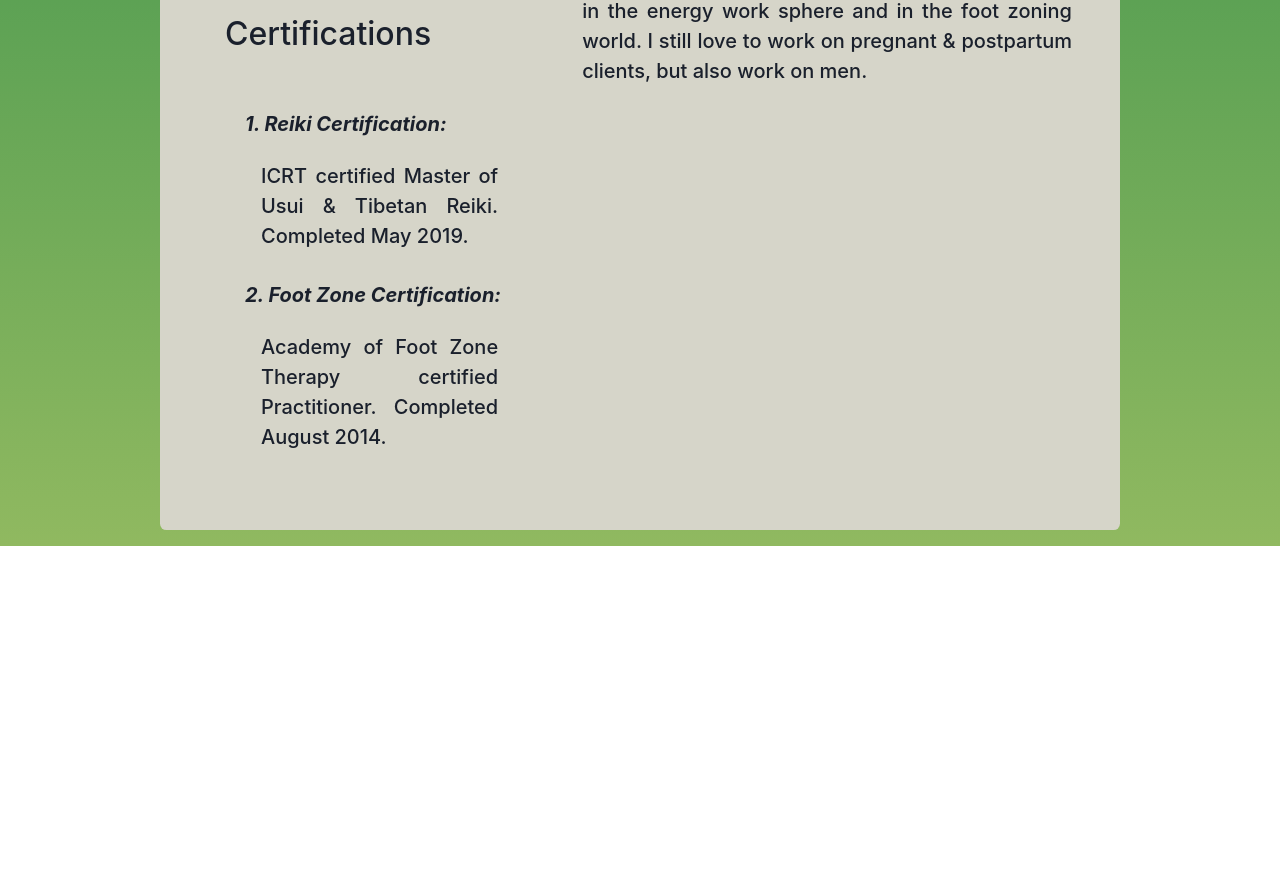
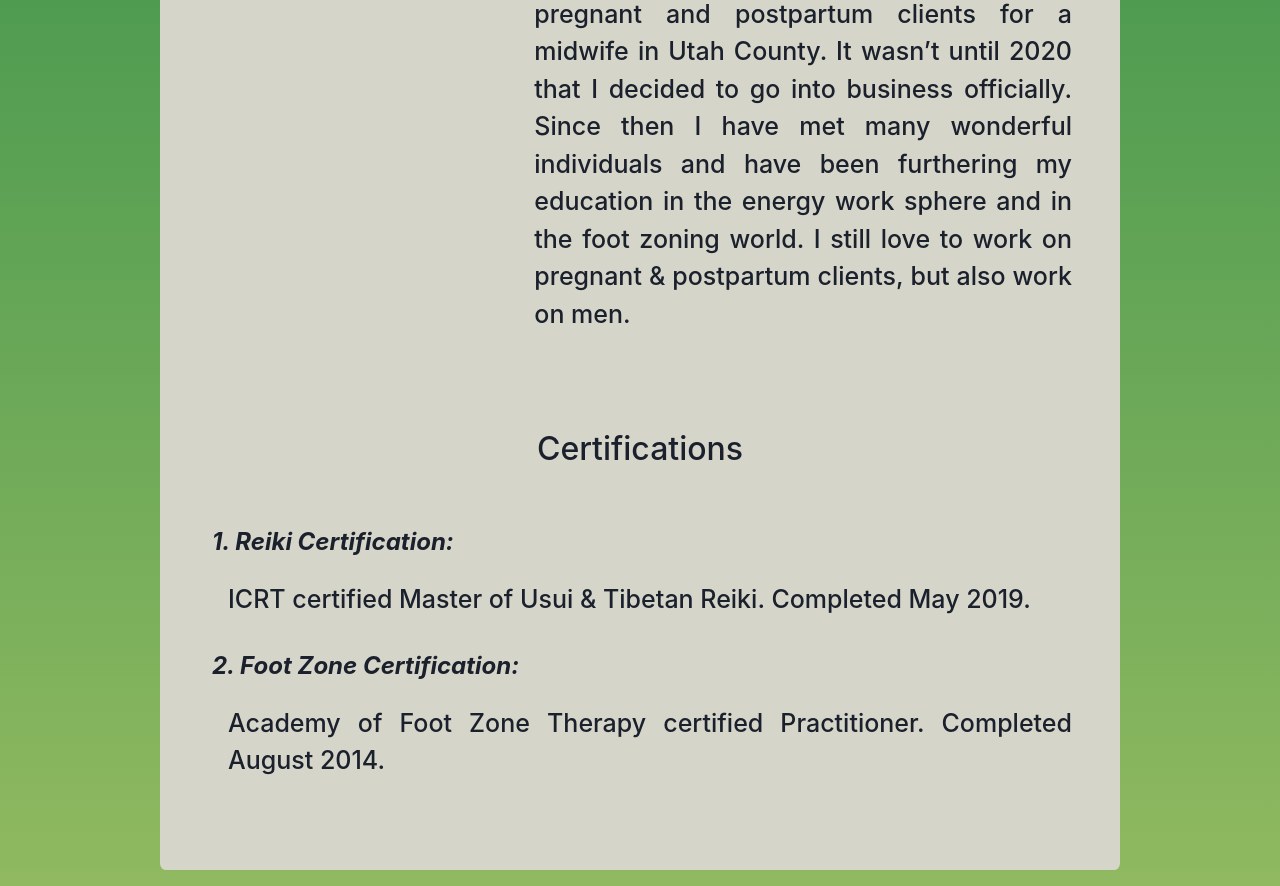
Before and after one commit to MattAJ26/holistic-healing, a React (Vite) app in the folder client/: page /about in a window 1280 px wide. Shown: the part 767-1653 px from the top of the page. Before the commit the page ends 1313 px from the top, so only its background shows below. Built offline with nearby package versions, Linux system fonts and the light colour scheme.

Commit message:
edit style for pages

```diff
--- a/client/src/App.css
+++ b/client/src/App.css
@@ -399,7 +399,7 @@ h6 {
 }
 
 p {
-  font-size: 1.1rem;
+  /* font-size: 1.1rem; */
   margin: 0 0 1rem;
   line-height: 1.5;
 }
--- a/client/src/pages/About.jsx
+++ b/client/src/pages/About.jsx
@@ -16,7 +16,7 @@ export default function About() {
                   <p className="photoTextAbout">" ... Hi I’m Sabrina Johnson, the owner of Eir of Renewal! I’d like to introduce myself and talk a little bit about my business..."</p>
                 </div>
 
-                <div className="certifAbout">
+                {/* <div className="certifAbout">
                     <h2 className="sectionTitle">Certifications</h2>
                     <p>
                       <ul>
@@ -30,7 +30,7 @@ export default function About() {
                             </p>
                       </ul>
                     </p>
-                </div>
+                </div> */}
 
               </div>
 
@@ -48,20 +48,30 @@ export default function About() {
                   It wasn’t until 2020 that I decided to go into business officially. Since then I have met many wonderful individuals and have been furthering my education in the energy work sphere and in the foot zoning world. I still love to work on pregnant & postpartum clients, but also work on men.
                   </p>
 
-                  <p>
-                  </p>
-
                 </div>
               </div>
 
-              {/* <div className="card-body m-5">
 
-              </div> */}
 
           </div>
 
-          {/* <div className="card-body m-5">
-          </div> */}
+          <div className="card-body m-5">
+                <div className="certifAbout">
+                      <h2 className="sectionTitle centerAlignm">Certifications</h2>
+                      <p>
+                        <ul>
+                            <h4>1. Reiki Certification:</h4>
+                              <p className="p-3 text">
+                                ICRT certified Master of Usui & Tibetan Reiki. Completed May 2019.
+                              </p>
+                            <h4>2. Foot Zone Certification:</h4>
+                              <p className="p-3 text">
+                                Academy of Foot Zone Therapy certified Practitioner. Completed August 2014.
+                              </p>
+                        </ul>
+                      </p>
+                </div>
+          </div>
 
         </div>
     );
--- a/client/src/pages/Contact.jsx
+++ b/client/src/pages/Contact.jsx
@@ -57,9 +57,9 @@ export default function Contact() {
                   </div>
             </div>
             <div className="appointmentContact center">
-            <p className="left textContact"><h4>We would be happy to see you with us soon:</h4></p>
+                <p className="left textContact"><h4 className="bookAppContact">We would be happy to see you with us soon:</h4></p>
                 {/* <button className="btnContact">Book an appoinment</button> */}
-            <Link className="titleLink btnContact" to="/login">Book an appoinment</Link>
+                <Link className="titleLink btnContact" to="/login">Book an appointment</Link>
             </div>
           </div>
 
--- a/client/src/pages/Home.jsx
+++ b/client/src/pages/Home.jsx
@@ -24,13 +24,13 @@ const Home = () => {
           <div className="twoThirds">
             <h2>About the Company</h2>
 
-            <p>
+            <p className="textSize">
               Inspired by the Norse goddess Eir, the healer and protector, Eir of Renewal embodies the spirit of restoration, balance, and rejuvenation. In Norse mythology, Eir was revered as the goddess of healing, known for her wisdom in medicine and her gentle yet powerful touch that could revive both the body and the spirit. She symbolizes hope and renewal, guiding those seeking transformation and recovery.
             </p>
-            <p>
+            <p className="textSize">
               At Eir of Renewal, we channel Eir’s legacy, offering a space for growth, healing, and personal evolution. Whether you are looking to restore balance in your life, explore new avenues of self-care, or simply find inspiration, our platform serves as your sanctuary of renewal.
             </p>
-            <p>
+            <p className="textSize">
               Let the wisdom of Eir guide you as you embark on your own journey of restoration and rejuvenation.
             </p>
           </div>
@@ -49,7 +49,7 @@ const Home = () => {
 
             <h2>Services We Offer</h2>
 
-            <p>
+            <p className="textSize">
               The services we currently offer are Reiki and Foot Zone Therapy.
             </p>
             <ul>
@@ -78,13 +78,13 @@ const Home = () => {
 
           <h2>About the Owner</h2>
           {/* <img class="photo"src={logo} width="50%" alt="logo"></img> */}
-          <p>
+          <p className="textSize">
             Hi I’m Sabrina Johnson, the owner of Eir of Renewal! I’d like to introduce myself and talk a little bit about my business.
           </p>
-          <p>
+          <p className="textSize">
             I’m a born and raised Utahn, living from as far south as Payson up to Saratoga Springs. I’m the oldest out of three kids and have a daughter with my Husband.
           </p>
-          <p>
+          <p className="textSize">
             In 2013 I studied under Julie Cheney at the Academy of Foot Zone Therapy, and spent the first year after graduating working on pregnant and postpartum clients for a midwife in Utah County.
             It wasn’t until 2020 that I decided to go into business officially. Since then I have met many wonderful individuals and have been furthering my education in the energy work sphere and in the foot zoning world.
           </p>
--- a/client/src/pages/Services.jsx
+++ b/client/src/pages/Services.jsx
@@ -1,6 +1,7 @@
 import { Container, Box, SimpleGrid, Heading, Text, Spinner, Flex, Badge } from '@chakra-ui/react';
 import { useQuery } from '@apollo/client';
 import { QUERY_SERVICES } from '../utils/queries';
+import '../style/Services.css';
 
 export default function Services() {
   const { loading, data } = useQuery(QUERY_SERVICES);
@@ -9,41 +10,71 @@ export default function Services() {
   if (loading) return <Spinner size="xl" />;
 
   return (
+
+    <div className="card mainContainer card-rounded w-75">
+
+      <div className="card-header bg-dark text-center">
+        <h1>Our Services</h1>
+      </div>
+
       <Container as="section" maxWidth="container.xl" mt={6}>
-      <Heading as="h2" size="lg" mb={6} textAlign="center" color="white">Our Services</Heading>
+        {/* <Heading as="h2" size="lg" mb={6} textAlign="center" color="white">Our Services</Heading> */}
+
+        <div className="card-body m-5">
+
           <SimpleGrid mx="auto" columns={{ base: 1, md: 2, lg: 3 }} spacing={{ base: 4, md: 8 }}>
             {serviceList.map((service) => (
+
+
+
+
                 <Box
                   key={service._id}
-            p={5}
-            shadow="md"
-            borderWidth="1px"
+                  p={0}
+                  m={0}
+                  // shadow="md"
+                  shadow="10px 10px 15px 5px rgba(0, 0, 0, 0.3)"
+                  // borderWidth="1px"
                   borderRadius="lg"
                   borderColor="gray.200"
                   width={{ base: "90%", md: "80%", lg: "60%" }} // Adjust width for different screen sizes
                   mx="auto" // Center the box horizontally
                   my={4} // Add vertical margin for spacing
                 >
-            <Heading fontSize="xl" textAlign="center">{service.name}</Heading>
-            <Text mt={2} color="gray.600">Duration: {service.duration} minutes</Text>
-            <Text mt={2} color="gray.600">{service.description}</Text>
+                    {/* <Heading fontSize="xl" textAlign="center">{service.name}</Heading> */}
+
+                    <Heading m={0} fontSize="xl" textAlign="center"  className="titleService">{service.name}</Heading>
+                    <Text p={5} mt={2} color="gray.600">Duration: {service.duration} minutes</Text>
+
+                    <Text p={5} mt={2} color="gray.600">{service.description}</Text>
+
                     <Flex justify="space-between" align="center" mt={4}>
-              <Text fontWeight="bold" color="blue.600" display="inline">
+                      <Text p={5} fontWeight="bold" color="blue.600" display="inline">
                         Price: ${service.price}
                       </Text>
                     </Flex>
-            <Badge colorScheme="white">
+
+                    <Badge p={5} colorScheme="white">
                       {service.practitioners.length} Practitioner(s)
                     </Badge>
+
                     <Box mt={4}>
-              <Heading size="sm" textTransform="uppercase">Practitioners</Heading>
+                      <Heading p={5} size="sm" textTransform="uppercase">Practitioners</Heading>
                       {service.practitioners.map((practitioner) => (
-                <Text key={practitioner._id} mt={1} fontSize="sm">{practitioner.name}</Text>
+                        <Text p={5} key={practitioner._id} mt={1} fontSize="sm">{practitioner.name}</Text>
                       ))}
                     </Box>
+
                 </Box>
+
             ))}
           </SimpleGrid>
+
+        </div>
+
       </Container>
+
+    </div>
+
   );
 }
--- a/client/src/style/AboutUs.css
+++ b/client/src/style/AboutUs.css
@@ -2,7 +2,7 @@ h2 {
     padding-bottom: 40px;
 }
 
-h5 {
+h4 {
     font-weight: 700;
     font-style: italic;
 }
@@ -17,7 +17,7 @@ h5 {
 }
 
 .leftAbout {
-    padding: 20px;
+    padding: 10px;
     padding-top: 65px;
     padding-left: 65px;
 }
@@ -40,9 +40,18 @@ h5 {
 }
 
 .text {
-    font-size: 20px;
+    font-size: 25px;
 }
 
 .sectionTitle {
     font-weight: 500;
 }
+
+.centerAlignm {
+    text-align: center;
+}
+
+.certificates {
+    margin: 0;
+    padding: 65px;
+}
--- a/client/src/style/Contact.css
+++ b/client/src/style/Contact.css
@@ -6,7 +6,7 @@ h1 {
 
 p {
     font-weight: 500;
-    font-size: 20px;
+    font-size: 25px;
 }
 
 .view {
@@ -46,6 +46,7 @@ p {
     color: #d6d5c9;
     padding: 10px;
     font-size: 40px;
+    font-style: normal;
 }
 
 .center {
@@ -81,6 +82,12 @@ p {
     word-break: break-all;
 }
 
+.bookAppContact {
+    font-size: 25px;
+    font-style: normal;
+    font-weight: 500;
+}
+
 .btnContact {
     padding: 10px;
     padding-left: 60px;
--- a/client/src/style/Home.css
+++ b/client/src/style/Home.css
@@ -5,6 +5,7 @@ h2 {
 p {
     padding-top: 10px;
     padding-bottom: 10px;
+    font-size: 25px;
 }
 
 ul {
@@ -12,7 +13,7 @@ ul {
 }
 
 li {
-    font-size: 20px;
+    font-size: 24px;
     font-style: italic;
     font-weight: 500;
     padding: 10px;
@@ -40,3 +41,7 @@ li {
     flex:2;
     /* width: 65%; */
 }
+
+.textSize {
+    font-size: 25px;
+}
--- /dev/null
+++ b/client/src/style/Services.css
@@ -0,0 +1,9 @@
+.titleService {
+    border: solid 0px;
+    border-radius: 5px 5px 0 0;
+    background-color: #1b8445;
+    background: linear-gradient(180deg, #1b8445, #90b960);
+    color: #d6d5c9;
+    padding: 10px;
+    /* font-size: 10px; */
+}
```
Lines whose indentation alone changed are shown as unchanged.
